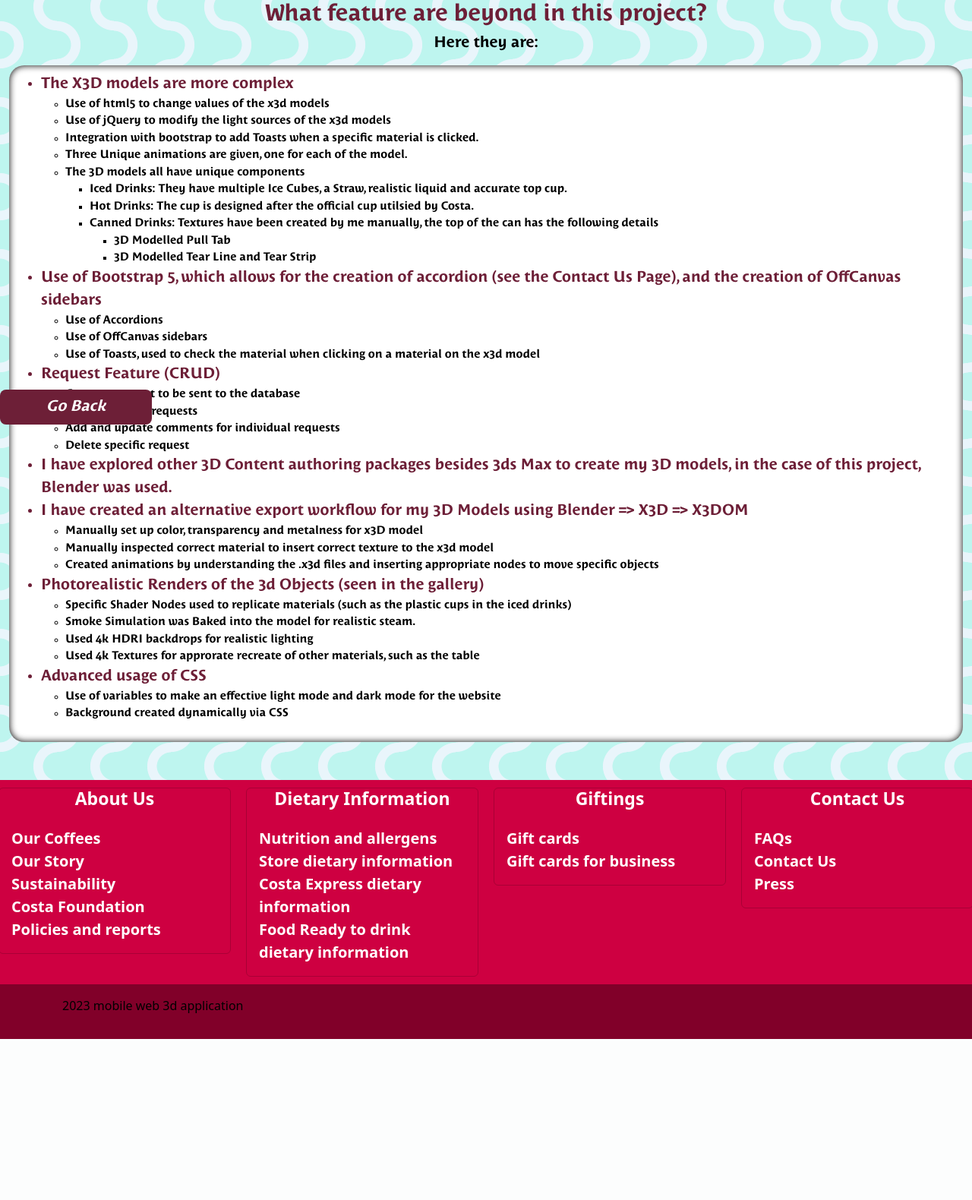
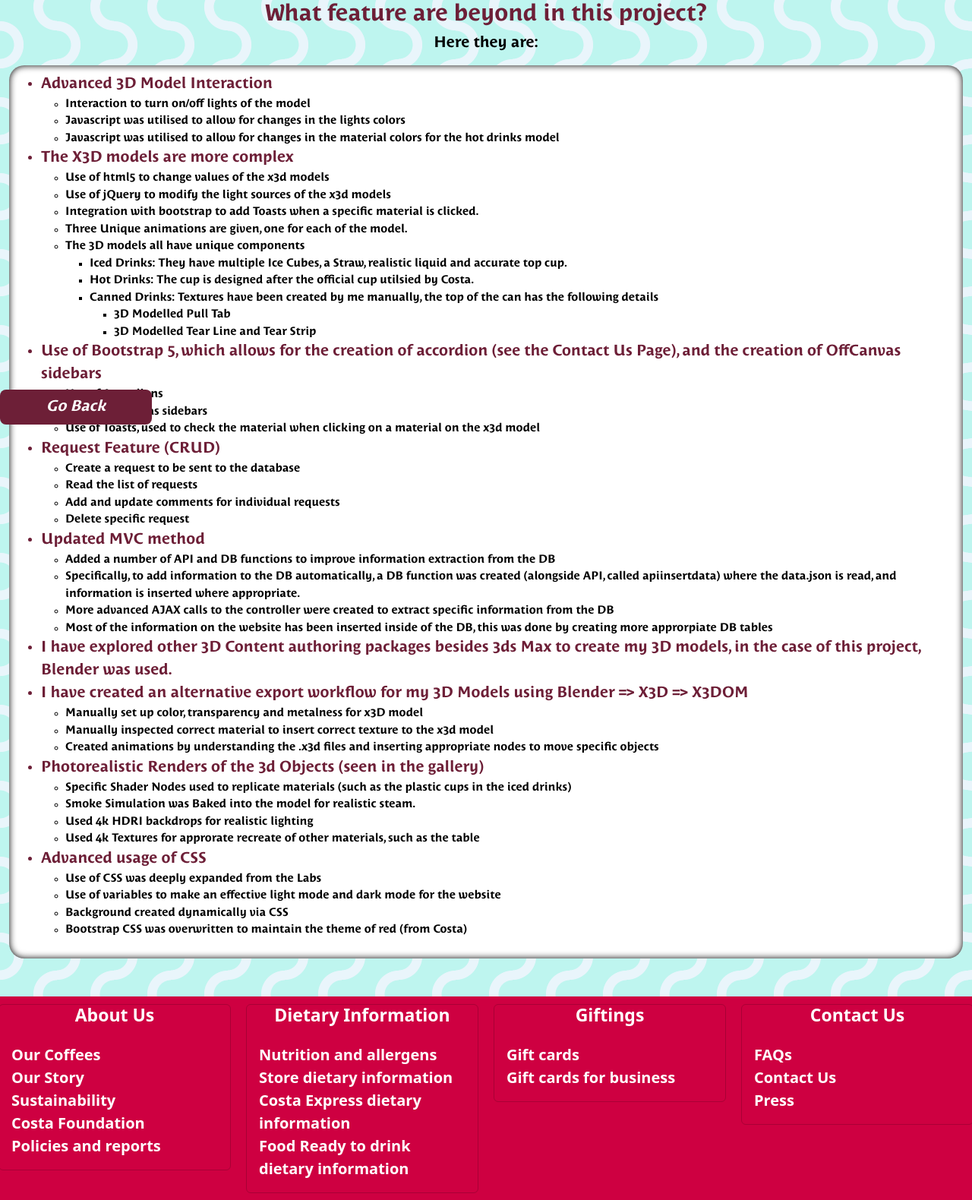
Before and after one commit to zenodea/3dapp_costa, a PHP site: page / in a window 1280 px wide, after a click on "Going Beyond". Shown: the part 241-1821 px from the top of the page at 76% size. Before the commit the page ends 1609 px from the top, so only its background shows below. Run offline with PHP 8.4, Linux system fonts and the light colour scheme; data comes from the database, SQL or seed files in the repository; both versions use the stored data as it was after the commit; some libraries are stand-ins or nearby versions.

Commit message:
Final Github Commit (11/05/2023)

```diff
--- a/application/js/doc_ready_functions.js
+++ b/application/js/doc_ready_functions.js
@@ -7,8 +7,6 @@ $(document).ready(function()
         $('[data-bs-toggle="tooltip"]').tooltip()
     })
 
-    $('[data-fancybox="goto"]').fancybox({});
-
     $("a[class=group_gallery]").fancybox({
             'transitionIn'	: 'elastic',
             'transitionOut'	: 'elastic',
--- a/application/view/header.html
+++ b/application/view/header.html
@@ -36,7 +36,7 @@
                         <a class="nav-link header_item" onclick="swap('going_beyond_content')" data-bs-toggle="tooltip" data-bs-placement="bottom" title="How does this website go beyond?">Going Beyond</a>
                     </li>
                     <li class="nav-item">
-                        <a class="nav-link header_item" onclick="swap('references_content')" data-bs-toggle="tooltip" data-bs-placement="bottom" title="How does this website go beyond?">References</a>
+                        <a class="nav-link header_item" onclick="swap('references_content')">References</a>
                     </li>
                     <li class="nav-item">
                         <a class="nav-link header_item" onclick="change_modal('github_modal')" data-bs-toggle="modal" data-bs-target="#about_github_modal">Github</a>
--- a/application/view/viewCosta.php
+++ b/application/view/viewCosta.php
@@ -719,6 +719,12 @@
             <div class="going_beyond_list">
 
             <ul>
+            <li>Advanced 3D Model Interaction</li>
+                  <ul>
+                    <li>Interaction to turn on/off lights of the model</li>
+                    <li>Javascript was utilised to allow for changes in the lights colors</li>
+                    <li>Javascript was utilised to allow for changes in the material colors for the hot drinks model</li>
+                  </ul>
                 <li>The X3D models are more complex</li>
                 <ul>
                     <li>Use of html5 to change values of the x3d models</li>
@@ -749,6 +755,13 @@
                     <li>Add and update comments for individual requests</li>
                     <li>Delete specific request</li>
                 </ul>
+                <li>Updated MVC method</li>
+                  <ul>
+                      <li>Added a number of API and DB functions to improve information extraction from the DB</li>
+                      <li>Specifically, to add information to the DB automatically, a DB function was created (alongside API, called apiinsertdata) where the data.json is read, and information is inserted where appropriate.</li>
+                      <li>More advanced AJAX calls to the controller were created to extract specific information from the DB</li>
+                      <li>Most of the information on the website has been inserted inside of the DB, this was done by creating more approrpiate DB tables</li>
+                  </ul>
                 <li>I have explored other 3D Content authoring packages besides 3ds Max to create my 3D models, in the case of this project, Blender was used.</li>
                 <li>I have created an alternative export workflow for my 3D Models using Blender => X3D => X3DOM</li>
                 <ul>
@@ -765,8 +778,10 @@
                 </ul>
                 <li>Advanced usage of CSS</li>
                 <ul>
+                    <li>Use of CSS was deeply expanded from the Labs</li>
                     <li>Use of variables to make an effective light mode and dark mode for the website</li>
                     <li>Background created dynamically via CSS</li>
+                    <li>Bootstrap CSS was overwritten to maintain the theme of red (from Costa)</li>
                 </ul>
             </ul>
             </div>
@@ -826,6 +841,11 @@
                     <li>Hot Drinks: https://images.ctfassets.net/royi30b2qd26/78766uHKdvKc0tobv9U3Dk/2f24192e12a7bbffad18aa5cead6d399/cwc-cups-and-packaging-takeaway-cup-with-lid-rich-text-684x400.jpg</li>
                     <li>Canned Drinks: https://images.ctfassets.net/royi30b2qd26/19ixNdJRC4p1gwzFensSxY/66a5aa497f158daaf23f011291b8913c/rtd-22-latte-promo-NEW-696x512.jpg?w=700&h=515&fl=progressive&q=50&fm=jpg</li>
                 </ul>
+                <li>Code Inspiration</li>
+                <ul>
+                    <li>Dark Mode: https://lukelowrey.com/css-variable-theme-switcher/</li>
+                    <li>Wavy CSS background: https://css-tricks.com/how-to-create-wavy-shapes-patterns-in-css/</li>
+                </ul>
             </ul>
             </div>
         </div>
```
Also changed, not shown: application/model/data.json (+7 -7 lines), README.md (deleted), db/costa_information.db, 1 other file.
